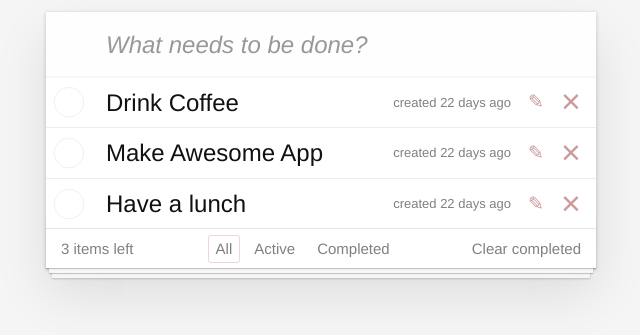
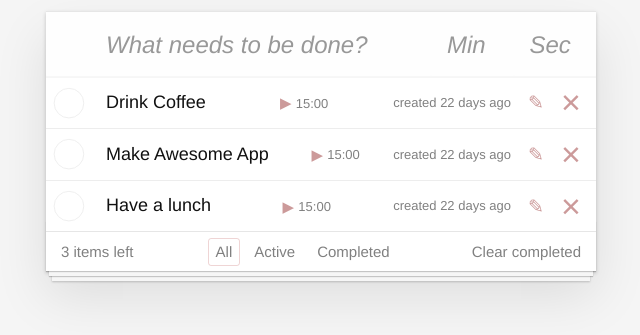
Before and after one commit to Elizaveta100101010/Todo-React, a React app: page / in a window 1280 px wide. Shown: the part 119-454 px from the top of the page, without its empty margins (319-959 px from the left). Built offline with nearby package versions, Linux system fonts and the light colour scheme.

Commit message:
Add files via upload

```diff
--- a/package.json
+++ b/package.json
@@ -6,6 +6,7 @@
     "@testing-library/jest-dom": "^5.16.5",
     "@testing-library/react": "^13.4.0",
     "@testing-library/user-event": "^13.5.0",
+    "classnames": "^2.3.2",
     "date-fns": "^2.29.3",
     "prop-types": "^15.8.1",
     "react": "^18.2.0",
@@ -54,14 +55,13 @@
   },
   "husky": {
     "hooks": {
-      "pre-commit":"lint-ctaged"
+      "pre-commit": "lint-ctaged"
     }
   },
-  "lint-staged":{
+  "lint-staged": {
     "*.js": [
       "npm run lint:fix",
       "git add"
     ]
   }
-
 }
--- a/public/index.html
+++ b/public/index.html
@@ -3,7 +3,7 @@
   <head>
     <meta charset="utf-8" />
     <meta name="viewport" content="width=device-width, initial-scale=1" />
-    <link rel="icon" href="../src/image/logo.png" type=”image/x-icon”>
+    <link rel="icon" href="%PUBLIC_URL%/favicon.ico" />
    <link rel ="stylesheet" href=" https://cdn.jsdelivr.net/npm/bootstrap@5.2.3/dist/css/bootstrap.min.css">
    <link rel ="stylesheet" href=" https://cdn.jsdelivr.net/npm/@fortawesome/fontawesome-free@6.2.1/css/fontawesome.min.css">
   </head>
--- a/src/components/App/App.js
+++ b/src/components/App/App.js
@@ -12,9 +12,9 @@ export default class App extends Component {
 
   state = {
     todoData: [
-      this.createTodoItem('Drink Coffee', this.date),
-      this.createTodoItem('Make Awesome App', this.date),
-      this.createTodoItem('Have a lunch', this.date),
+      this.createTodoItem('Drink Coffee', this.date, 15, 0),
+      this.createTodoItem('Make Awesome App', this.date, 15, 0),
+      this.createTodoItem('Have a lunch', this.date, 15, 0),
     ],
     filter: 'all',
   }
@@ -26,6 +26,8 @@ export default class App extends Component {
         done: false,
         id: 100,
         date: new Date(),
+        minutes: 15,
+        seconds: 0,
       },
     ],
     filter: 'all',
@@ -49,12 +51,14 @@ export default class App extends Component {
     }
   }
 
-  createTodoItem(label, date) {
+  createTodoItem(label, date, minutes, seconds) {
     return {
       label,
       done: false,
       id: this.maxId++,
       date,
+      minutes: minutes,
+      seconds: seconds,
     }
   }
 
@@ -95,8 +99,9 @@ export default class App extends Component {
       }
     })
   }
-  addItem = (text, date) => {
-    const newItem = this.createTodoItem(text, date)
+  addItem = (text, date, minutes, seconds) => {
+    console.log(text, date, minutes, seconds)
+    const newItem = this.createTodoItem(text, date, minutes, seconds)
     this.setState(({ todoData }) => {
       const newArr = [newItem, ...todoData]
       return {
@@ -105,7 +110,9 @@ export default class App extends Component {
     })
   }
 
-  onToggleDone = (id) => {
+  onToggleDone = (e, id) => {
+    /*e.preventDefault()*/
+    !e.target.value ? e.preventDefault() : null
     this.setState(({ todoData }) => {
       return {
         todoData: this.toggleProperty(todoData, id, 'done'),
--- a/src/components/NewTaskForm/NewTaskForm.css
+++ b/src/components/NewTaskForm/NewTaskForm.css
@@ -17,9 +17,10 @@
 	color: rgba(0, 0, 0, 0.4);
 }
 
-
-.new-todo,
-.edit {
+.new-todo-form {
+    display: flex;
+}
+.new-todo, .new-todo-form .new-todo-timer{
 	position: relative;
 	margin: 0;
 	width: 100%;
@@ -35,9 +36,18 @@
 	-webkit-font-smoothing: antialiased;
 	-moz-osx-font-smoothing: grayscale;
 }
-.new-todo {
+.new-todo, .new-todo-form .new-todo-timer {
 	padding: 16px 16px 16px 60px;
 	border: none;
 	background: rgba(0, 0, 0, 0.003);
 	box-shadow: inset 0 -2px 1px rgba(0,0,0,0.03);
 }
+
+.new-todo {
+    width: 70%;
+}
+
+.new-todo-form .new-todo-timer {
+    width: 15%;
+    padding-left: 16px;
+}
--- a/src/components/NewTaskForm/NewTaskForm.js
+++ b/src/components/NewTaskForm/NewTaskForm.js
@@ -6,6 +6,16 @@ export default class NewTaskForm extends Component {
   state = {
     label: '',
     date: new Date(),
+    minutes: '',
+    seconds: '',
+    change: 0,
+  }
+
+  componentDidUpdate(prevProps, prevState) {
+    if (this.state.change !== prevState.change) {
+      this.props.onItemAdded(this.state.label, this.state.date, this.state.minutes, this.state.seconds)
+      this.setState({ label: '', minutes: '', seconds: '' })
+    }
   }
 
   static defaultProps = {
@@ -21,17 +31,30 @@ export default class NewTaskForm extends Component {
       label: e.target.value,
     })
   }
+  onMinutesNew = (e) => {
+    this.setState({
+      minutes: e.target.value,
+    })
+  }
+  onSecondsNew = (e) => {
+    this.setState({
+      seconds: e.target.value,
+    })
+  }
 
   onSubmitNew = (e) => {
     e.preventDefault()
-    if (this.state.label == '') this.setState({ label: 'Some task' })
-    this.props.onItemAdded(this.state.label, this.state.date)
-    this.setState({ label: '' })
+    console.log(this.state.label.length)
+    if (this.state.label.trim() == '') this.setState({ label: 'Some task' })
+    if (this.state.minutes.trim() == '') this.setState({ minutes: '0' })
+    if (this.state.seconds.trim() == '') this.setState({ seconds: '15' })
+    this.setState({ change: !this.state.change })
   }
 
   render() {
     return (
-      <form onSubmit={this.onSubmitNew}>
+      <form className="new-todo-form" onSubmit={this.onSubmitNew}>
+        <input type="submit" hidden />
         <input
           type="text"
           className="new-todo"
@@ -39,6 +62,22 @@ export default class NewTaskForm extends Component {
           placeholder="What needs to be done?"
           value={this.state.label}
         />
+        <input
+          type="text"
+          pattern="[0-9]*"
+          className="new-todo-timer"
+          placeholder="Min"
+          onChange={this.onMinutesNew}
+          value={this.state.minutes}
+        />
+        <input
+          type="text"
+          pattern="[0-9]*"
+          className="new-todo-timer"
+          placeholder="Sec"
+          onChange={this.onSecondsNew}
+          value={this.state.seconds}
+        />
       </form>
     )
   }
--- a/src/components/Task/Task.js
+++ b/src/components/Task/Task.js
@@ -1,12 +1,16 @@
 import React, { Component } from 'react'
 import { formatDistanceToNow } from 'date-fns'
 import PropTypes from 'prop-types'
+import classnames from 'classnames'
 import './Task.css'
 
 export default class Task extends Component {
   state = {
     editing: false,
     label: '',
+    minutes: this.props.minutes,
+    seconds: this.props.seconds,
+    play: false,
   }
   static defaultProps = {
     id: 1000,
@@ -47,22 +51,78 @@ export default class Task extends Component {
     })
   }
 
+  handleStart = (event) => {
+    event.stopPropagation()
+    event.nativeEvent.stopPropagation()
+    event.nativeEvent.stopImmediatePropagation()
+    event.nativeEvent.stopPropagation()
+    event.stopPropagation()
+    this.setState({
+      play: true,
+    })
+    event.stopPropagation()
+    event.nativeEvent.stopImmediatePropagation()
+    event.nativeEvent.stopPropagation()
+    event.stopPropagation()
+  }
+  handlePause = (event) => {
+    this.setState({
+      play: false,
+    })
+  }
+
+  timerCounter = () => {
+    const { minutes, seconds } = this.state
+    if (minutes == 0 && seconds == 0) {
+      this.setState({
+        play: false,
+      })
+      clearInterval(this.timer)
+    } else if (seconds > 0) {
+      this.setState({
+        seconds: seconds - 1,
+      })
+    } else {
+      this.setState({
+        minutes: minutes - 1,
+        seconds: 59,
+      })
+    }
+  }
+
+  componentDidUpdate(prevProps, prevState) {
+    if (this.state.play !== prevState.play) {
+      this.state.play ? (this.timer = setInterval(() => this.timerCounter(), 1000)) : clearInterval(this.timer)
+    }
+  }
+
+  componentWillUnmount() {
+    clearInterval(this.timer)
+  }
+
   render() {
     const { id, label, date, onDeleted, onToggleDone, done, onSetUpdate } = this.props
+    const { minutes, seconds, play, editing } = this.state
+    const min = minutes < 10 ? `0${minutes}` : minutes
+    const sec = seconds < 10 ? `0${seconds}` : seconds
+    const buttonTimer = !play ? (
+      <button type="button" className="icon icon-play" onClick={this.handleStart} />
+    ) : (
+      <button type="button" className="icon icon-pause" onClick={this.handlePause} />
+    )
     let checked = null
-    let classNames = ''
+    const taskdone = classnames({ done: done })
     let viewMode = {}
     let editMode = {}
 
     let result = formatDistanceToNow(date)
 
-    if (this.state.editing) {
+    if (editing) {
       viewMode.display = 'none'
     } else {
       editMode.display = 'none'
     }
     if (done) {
-      classNames += 'done'
       checked = true
     }
 
@@ -72,8 +132,14 @@ export default class Task extends Component {
           <input className="toggle" type="checkbox" onClick={onToggleDone} checked={checked}></input>
 
           <label className="description">
-            <span className={classNames} onClick={onToggleDone}>
+            <span className={taskdone} onClick={onToggleDone}>
               {label}
+            </span>
+            <span className="timer">
+              {buttonTimer}
+              <span className="description-time">
+                {min}:{sec}
+              </span>
             </span>
             <span className="created">created {result} ago</span>
           </label>
--- a/src/components/TaskList/TaskList.css
+++ b/src/components/TaskList/TaskList.css
@@ -6,7 +6,7 @@
 
 .todo-list li {
 	position: relative;
-	font-size: 24px;
+	font-size: 18px;
 	border-bottom: 1px solid #ededed;
 }
 
@@ -155,6 +155,26 @@
 	-moz-osx-font-smoothing: grayscale;
   }
 
+  .todo-list li .icon-play {
+    font-size: 15px;
+}
+.todo-list li .icon-pause {
+    font-size: 15px;
+}
+  .icon-pause:after {
+    content: '⏸';
+}
+
+.icon-play:after {
+    content: '▶';
+}
+
+.description-time {
+    font-size: 13px;
+    color: gray;
+	margin-left: 25px;
+}
+
   @media screen and (-webkit-min-device-pixel-ratio:0) {
 	.toggle-all,
 	.todo-list li .toggle {
--- a/src/components/TaskList/TaskList.js
+++ b/src/components/TaskList/TaskList.js
@@ -29,7 +29,7 @@ export default class TaskList extends Component {
           {...item}
           key={id}
           onDeleted={() => onDeleted(id)}
-          onToggleDone={() => onToggleDone(id)}
+          onToggleDone={(e) => onToggleDone(e, id)}
           onSetUpdate={onSetUpdate}
         />
       )
```
Also changed, not shown: public/favicon.ico (added), 1 other file.
